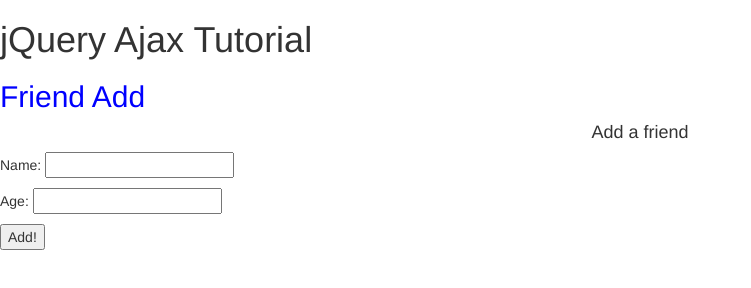
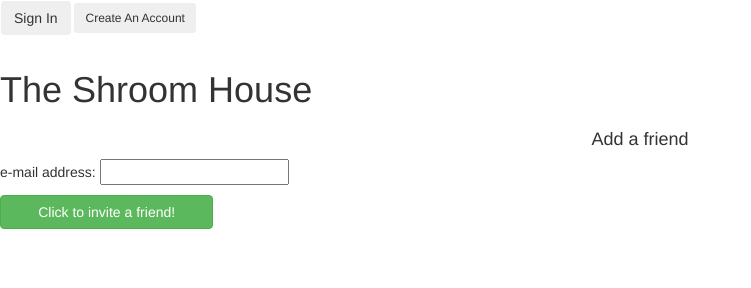
Before and after one commit to Dagzy/jqueryfriendlist, a website: page index.html in a window 1280 px wide. Shown: the whole page, without its empty margins (0-751 px from the left). Drawn offline with nearby package versions, Linux system fonts and the light colour scheme; no server answers.

Commit message:
added html features

```diff
--- a/index.html
+++ b/index.html
@@ -8,16 +8,22 @@
 		<link rel="stylesheet" type="text/css" href="css/bootstrap.min.css">
 		<script type="text/javascript" src= "https://ajax.googleapis.com/ajax/libs/jquery/1.12.4/jquery.min.js"></script>
 		<script type="text/javascript" src= "https://cdnjs.cloudflare.com/ajax/libs/jqueryui/1.11.4/jquery-ui.min.js"></script>
-		<script type="text/javascript" src="https://cdnjs.cloudflare.com/ajax/libs/mustache.js/2.2.1/mustache.min.js"></script>
+		<!-- 	<script type="text/javascript" src="https://cdnjs.cloudflare.com/ajax/libs/mustache.js/2.2.1/mustache.min.js"></script> -->
+		<nav class="navbar navbar-light bg-faded">
+		  <form class="form-inline">
+		    <button class="btn btn-outline-success" type="button">Sign In</button>
+		    <button class="btn btn-sm align-middle btn-outline-secondary" type="button">Create An Account</button>
+		  </form>
+		</nav>
+
 	</head>
 <!-- Markup tags declaring the classes and ids of the fields -->
 	<body>
-		<h1>jQuery Ajax Tutorial</h1>
-		<h2>Friend Add</h2>
+		<h1>The Shroom House</h1>
+		<h2></h2>
 		<h4>Add a friend</h4>
-		<p>Name: <input type="text" id="name"></p>
-		<p>Age: <input type="text" id="age"></p>
-		<button id="add-friend">Add!</button>
+		<p>e-mail address: <input type="text" id="name"></p>
+		<button type="button" class="btn btn-success col-md-2">Click to invite a friend!</button>
 		<ul id="friends">
 		</ul>
 
```
